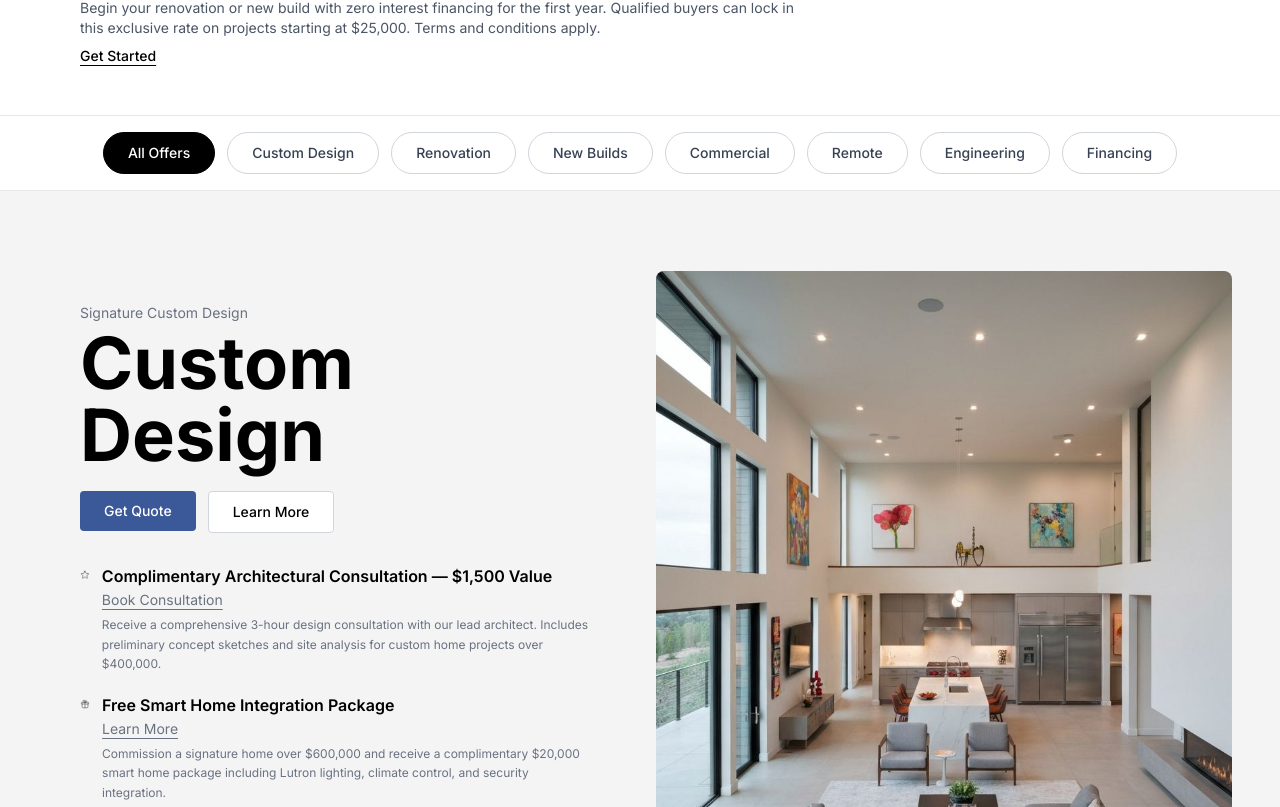
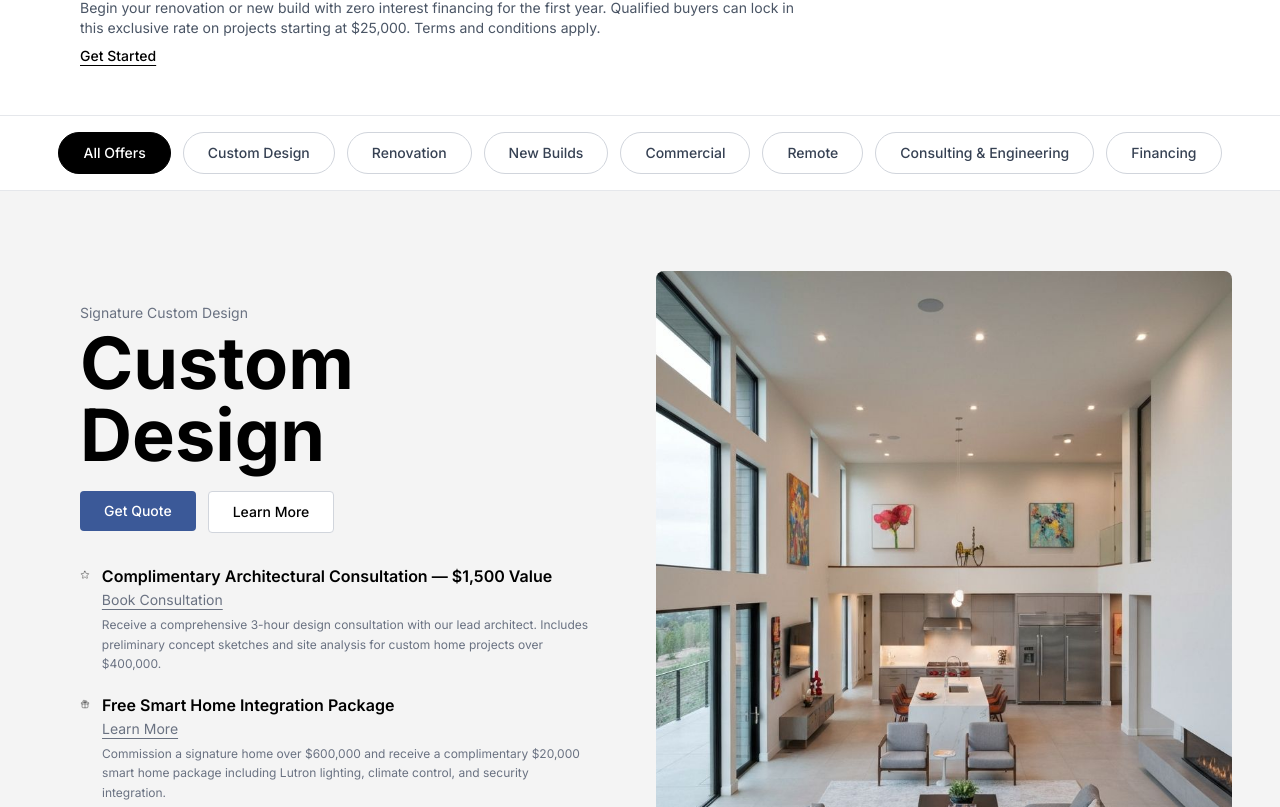
Before and after one commit to danjpm1/test6, a Next.js app: page /offers in a window 1280 px wide. Shown: the part 933-1740 px from the top of the page. Built offline with nearby package versions, Linux system fonts and the light colour scheme.

Commit message:
Update page.tsx

```diff
--- a/app/offers/page.tsx
+++ b/app/offers/page.tsx
@@ -12,7 +12,7 @@ const CATEGORIES = [
   { id: "new-build", label: "New Builds" },
   { id: "commercial", label: "Commercial" },
   { id: "remote", label: "Remote" },
-  { id: "engineering", label: "Engineering" },
+  { id: "consulting-engineering", label: "Consulting & Engineering" },
   { id: "financing", label: "Financing" },
 ]
 
@@ -172,9 +172,9 @@ const OFFER_SECTIONS = [
     ],
   },
   {
-    id: "engineering",
-    category: "Engineering & Consulting",
-    title: "Engineering",
+    id: "consulting-engineering",
+    category: "Consulting & Engineering",
+    title: "Consulting",
     image: "/images/engineering-blueprints.png",
     offers: [
       {
@@ -373,7 +373,7 @@ export default function OffersPage() {
                         Get Quote
                       </button>
                     </Link>
-                    <Link href={`/services/${section.id === 'engineering' ? 'engineering-consulting' : section.id === 'financing' ? 'engineering-consulting' : section.id === 'new-build' ? 'new-builds' : section.id === 'remote' ? 'remote-work' : section.id === 'commercial' ? 'commercial-projects' : section.id}`}>
+                    <Link href={`/services/${section.id === 'consulting-engineering' ? 'engineering-consulting' : section.id === 'financing' ? 'engineering-consulting' : section.id === 'new-build' ? 'new-builds' : section.id === 'remote' ? 'remote-work' : section.id === 'commercial' ? 'commercial-projects' : section.id}`}>
                       <button className="px-6 py-2.5 bg-white text-black text-sm font-medium rounded border border-gray-300 hover:border-gray-400 transition-colors">
                         Learn More
                       </button>
```
